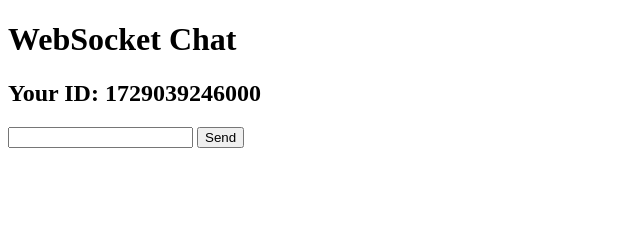
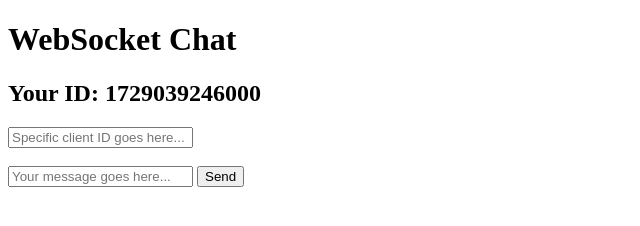
Before and after one commit to stariluz/uach-pdc-chat, a plain HTML site: page client/static/index.html in a window 1280 px wide. Shown: the whole page, without its empty margins (0-640 px from the left). Drawn offline with Linux system fonts and the light colour scheme.

Commit message:
Added user ID input

```diff
--- a/client/static/index.html
+++ b/client/static/index.html
@@ -8,7 +8,11 @@
         <h1>WebSocket Chat</h1>
         <h2>Your ID: <span id="ws-id"></span></h2>
         <form action="" onsubmit="sendMessage(event)">
-            <input type="text" id="messageText" autocomplete="off"/>
+            <input type="text" id="targetID" autocomplete="off" placeholder="Specific client ID goes here..."/>
+
+            <br><br>
+
+            <input type="text" id="messageText" autocomplete="off" placeholder="Your message goes here..."/>
             <button>Send</button>
         </form>
         <ul id='messages'>
--- a/client/static/scripts/index.js
+++ b/client/static/scripts/index.js
@@ -3,6 +3,7 @@ const API = "ws://localhost:8001/ws/";
 var client_id = Date.now()
 document.querySelector("#ws-id").textContent = client_id;
 var ws = new WebSocket(`${API}${client_id}`);
+
 ws.onmessage = function(event) {
     var messages = document.getElementById('messages')
     var message = document.createElement('li')
@@ -10,9 +11,23 @@ ws.onmessage = function(event) {
     message.appendChild(content)
     messages.appendChild(message)
 };
+
 function sendMessage(event) {
+    var id_input = document.getElementById("targetID")
     var input = document.getElementById("messageText")
+    /* var id = id_input.value.trim()
+
+    if (id === ""){
+        alert("DIFUSION")
+    }
+    else {
+        alert("PERSONAL")
+    } */
+
     ws.send(input.value)
+    /* ws.send(id) */
+
     input.value = ''
+    /* id_input.value = '' */
     event.preventDefault()
 }
```
